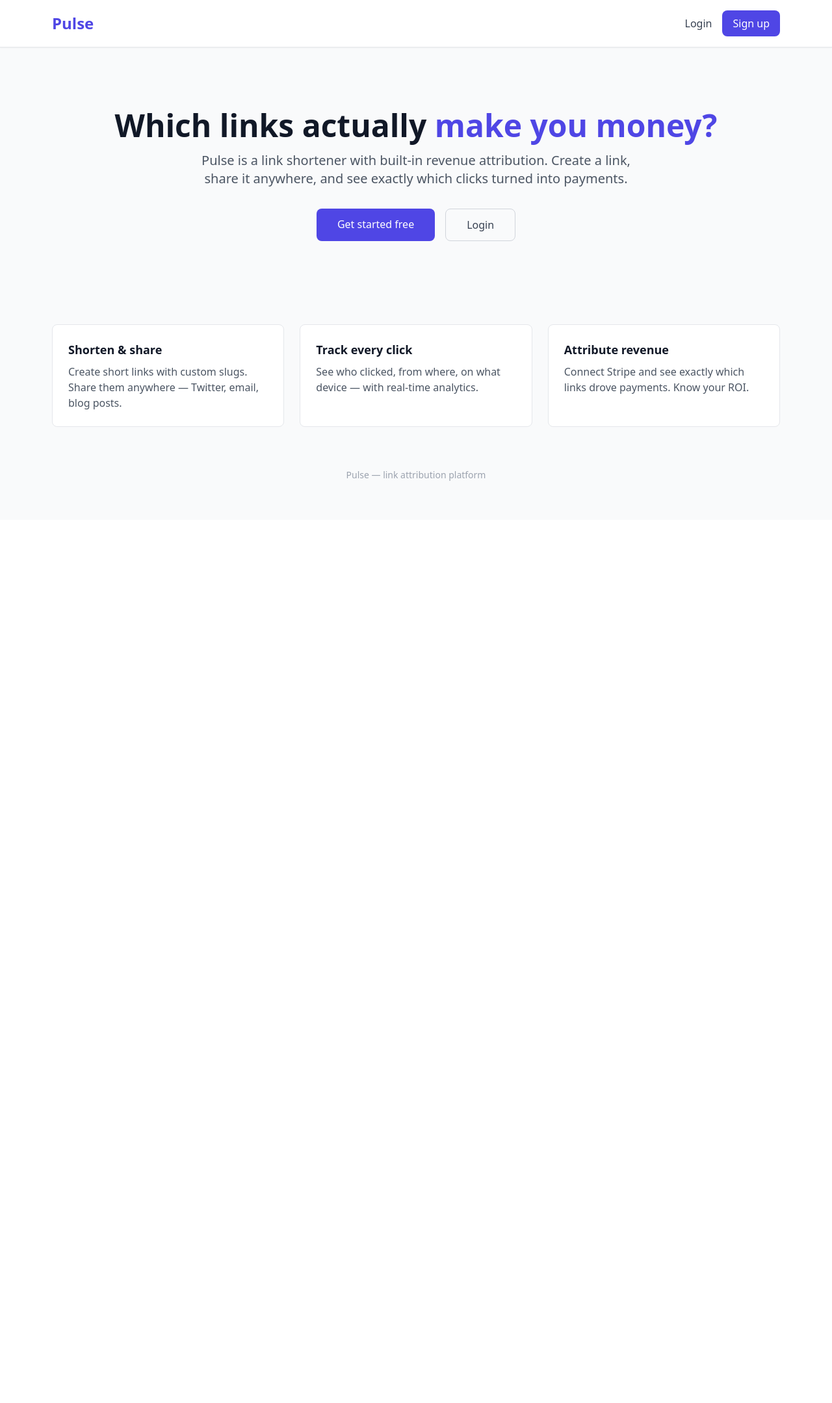
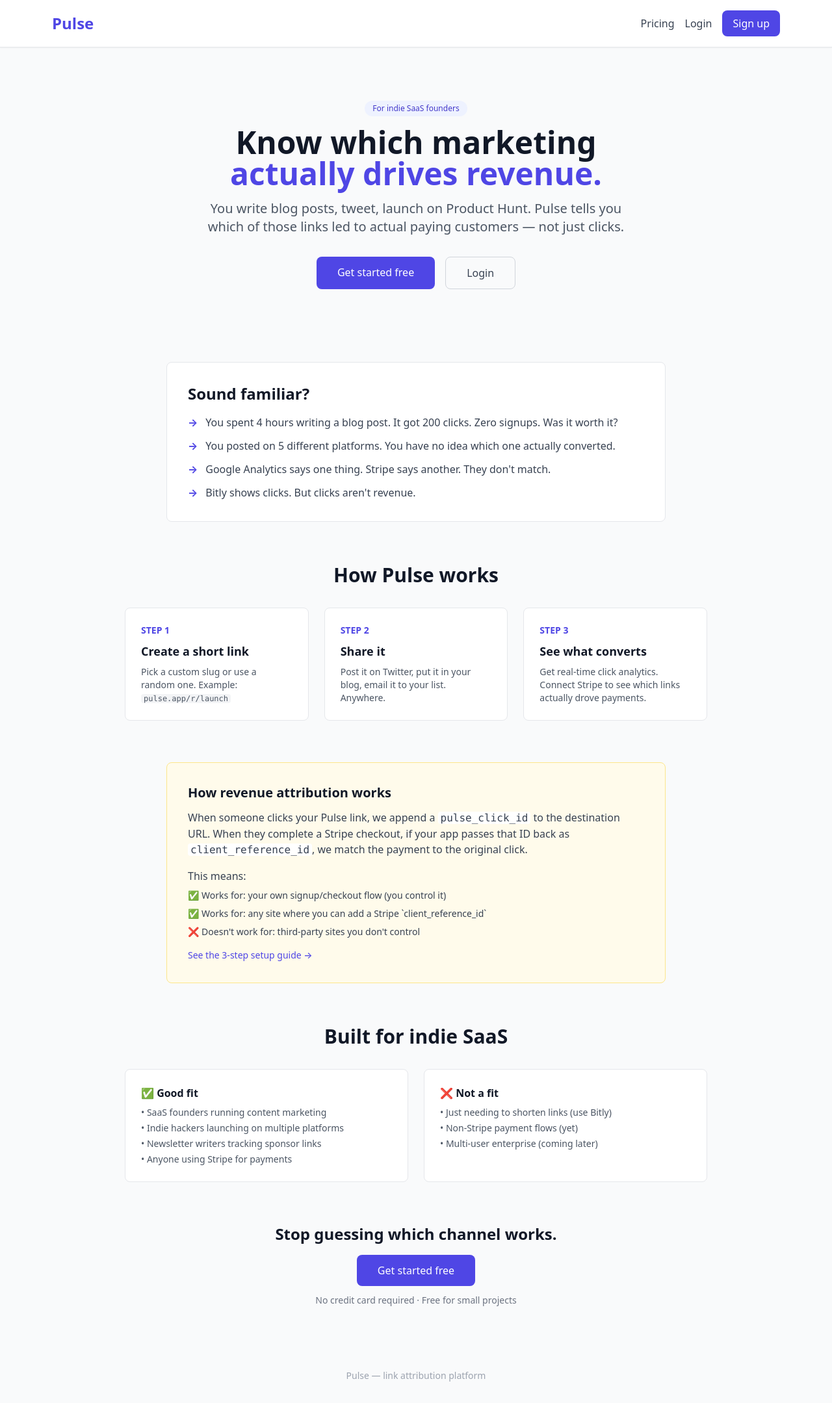
Before and after one commit to Mikeoni27/Pulse, a Python web app: template app/templates/index.html in a window 1280 px wide. Shown: the whole page at 65% size. Before the commit the page ends 740 px from the top, so only its background shows below. Run offline with Jinja, Linux system fonts and the light colour scheme; the template is opened without the code that fills it, so the values that code supplies are empty; some libraries are stand-ins or nearby versions.

Commit message:
Sellable positioning: founder-focused landing, onboarding, pricing page

```diff
--- a/app/templates/base.html
+++ b/app/templates/base.html
@@ -18,12 +18,14 @@
             <div class="flex items-center gap-4">
                 {% if current_user %}
                     <a href="/dashboard" class="text-gray-700 hover:text-indigo-600">Dashboard</a>
+                    <a href="/pricing" class="text-gray-700 hover:text-indigo-600">Pricing</a>
                     <span class="text-gray-400">|</span>
                     <span class="text-sm text-gray-500">{{ current_user.email }}</span>
                     <form method="post" action="/logout" class="inline">
                         <button type="submit" class="text-sm text-gray-500 hover:text-red-600">Logout</button>
                     </form>
                 {% else %}
+                    <a href="/pricing" class="text-gray-700 hover:text-indigo-600">Pricing</a>
                     <a href="/login" class="text-gray-700 hover:text-indigo-600">Login</a>
                     <a href="/register" class="bg-indigo-600 text-white px-4 py-2 rounded-lg hover:bg-indigo-700">Sign up</a>
                 {% endif %}
--- a/app/templates/index.html
+++ b/app/templates/index.html
@@ -1,14 +1,19 @@
 {% extends "base.html" %}
-{% block title %}Pulse — Link attribution{% endblock %}
+{% block title %}Pulse — Attribution for indie SaaS{% endblock %}
 {% block content %}
 
-<div class="text-center py-16">
+<!-- Hero -->
+<div class="text-center py-12">
+    <div class="inline-block px-3 py-1 bg-indigo-50 text-indigo-700 rounded-full text-xs font-medium mb-4">
+        For indie SaaS founders
+    </div>
     <h1 class="text-5xl font-bold text-gray-900 mb-4">
-        Which links actually <span class="text-indigo-600">make you money?</span>
+        Know which marketing<br>
+        <span class="text-indigo-600">actually drives revenue.</span>
     </h1>
     <p class="text-xl text-gray-600 max-w-2xl mx-auto mb-8">
-        Pulse is a link shortener with built-in revenue attribution.
-        Create a link, share it anywhere, and see exactly which clicks turned into payments.
+        You write blog posts, tweet, launch on Product Hunt. Pulse tells you which of those links
+        led to actual paying customers — not just clicks.
     </p>
     <div class="flex gap-4 justify-center">
         <a href="/register" class="bg-indigo-600 text-white px-8 py-3 rounded-lg hover:bg-indigo-700 font-medium">
@@ -20,19 +25,112 @@
     </div>
 </div>
 
-<div class="grid md:grid-cols-3 gap-6 mt-16">
-    <div class="bg-white p-6 rounded-lg border border-gray-200">
-        <h3 class="text-lg font-semibold text-gray-900 mb-2">Shorten & share</h3>
-        <p class="text-gray-600">Create short links with custom slugs. Share them anywhere — Twitter, email, blog posts.</p>
-    </div>
-    <div class="bg-white p-6 rounded-lg border border-gray-200">
-        <h3 class="text-lg font-semibold text-gray-900 mb-2">Track every click</h3>
-        <p class="text-gray-600">See who clicked, from where, on what device — with real-time analytics.</p>
-    </div>
-    <div class="bg-white p-6 rounded-lg border border-gray-200">
-        <h3 class="text-lg font-semibold text-gray-900 mb-2">Attribute revenue</h3>
-        <p class="text-gray-600">Connect Stripe and see exactly which links drove payments. Know your ROI.</p>
+<!-- The problem -->
+<div class="max-w-3xl mx-auto mt-16 bg-white rounded-lg border border-gray-200 p-8">
+    <h2 class="text-2xl font-bold text-gray-900 mb-4">Sound familiar?</h2>
+    <ul class="space-y-3 text-gray-700">
+        <li class="flex gap-3">
+            <span class="text-indigo-600 font-bold">→</span>
+            You spent 4 hours writing a blog post. It got 200 clicks. Zero signups. Was it worth it?
+        </li>
+        <li class="flex gap-3">
+            <span class="text-indigo-600 font-bold">→</span>
+            You posted on 5 different platforms. You have no idea which one actually converted.
+        </li>
+        <li class="flex gap-3">
+            <span class="text-indigo-600 font-bold">→</span>
+            Google Analytics says one thing. Stripe says another. They don't match.
+        </li>
+        <li class="flex gap-3">
+            <span class="text-indigo-600 font-bold">→</span>
+            Bitly shows clicks. But clicks aren't revenue.
+        </li>
+    </ul>
+</div>
+
+<!-- How it works -->
+<div class="max-w-4xl mx-auto mt-16">
+    <h2 class="text-3xl font-bold text-gray-900 text-center mb-8">How Pulse works</h2>
+
+    <div class="grid md:grid-cols-3 gap-6">
+        <div class="bg-white p-6 rounded-lg border border-gray-200">
+            <div class="text-sm text-indigo-600 font-bold mb-2">STEP 1</div>
+            <h3 class="text-lg font-semibold text-gray-900 mb-2">Create a short link</h3>
+            <p class="text-gray-600 text-sm">
+                Pick a custom slug or use a random one. Example:
+                <code class="bg-gray-100 px-1 rounded text-xs">pulse.app/r/launch</code>
+            </p>
+        </div>
+
+        <div class="bg-white p-6 rounded-lg border border-gray-200">
+            <div class="text-sm text-indigo-600 font-bold mb-2">STEP 2</div>
+            <h3 class="text-lg font-semibold text-gray-900 mb-2">Share it</h3>
+            <p class="text-gray-600 text-sm">
+                Post it on Twitter, put it in your blog, email it to your list. Anywhere.
+            </p>
+        </div>
+
+        <div class="bg-white p-6 rounded-lg border border-gray-200">
+            <div class="text-sm text-indigo-600 font-bold mb-2">STEP 3</div>
+            <h3 class="text-lg font-semibold text-gray-900 mb-2">See what converts</h3>
+            <p class="text-gray-600 text-sm">
+                Get real-time click analytics. Connect Stripe to see which links actually
+                drove payments.
+            </p>
+        </div>
     </div>
 </div>
 
+<!-- Attribution explanation (honest) -->
+<div class="max-w-3xl mx-auto mt-16 bg-amber-50 rounded-lg border border-amber-200 p-8">
+    <h2 class="text-xl font-bold text-gray-900 mb-3">How revenue attribution works</h2>
+    <p class="text-gray-700 mb-4">
+        When someone clicks your Pulse link, we append a <code class="bg-white px-1 rounded">pulse_click_id</code>
+        to the destination URL. When they complete a Stripe checkout, if your app passes that ID back
+        as <code class="bg-white px-1 rounded">client_reference_id</code>, we match the payment to the original click.
+    </p>
+    <p class="text-gray-700 mb-2 font-medium">This means:</p>
+    <ul class="space-y-2 text-sm text-gray-700 mb-4">
+        <li>✅ Works for: your own signup/checkout flow (you control it)</li>
+        <li>✅ Works for: any site where you can add a Stripe `client_reference_id`</li>
+        <li>❌ Doesn't work for: third-party sites you don't control</li>
+    </ul>
+    <p class="text-sm text-gray-600">
+        <a href="/docs" class="text-indigo-600 hover:underline font-medium">See the 3-step setup guide →</a>
+    </p>
+</div>
+
+<!-- Who it's for -->
+<div class="max-w-4xl mx-auto mt-16">
+    <h2 class="text-3xl font-bold text-gray-900 text-center mb-8">Built for indie SaaS</h2>
+    <div class="grid md:grid-cols-2 gap-6">
+        <div class="bg-white p-6 rounded-lg border border-gray-200">
+            <h3 class="font-semibold text-gray-900 mb-2">✅ Good fit</h3>
+            <ul class="text-sm text-gray-600 space-y-1">
+                <li>• SaaS founders running content marketing</li>
+                <li>• Indie hackers launching on multiple platforms</li>
+                <li>• Newsletter writers tracking sponsor links</li>
+                <li>• Anyone using Stripe for payments</li>
+            </ul>
+        </div>
+        <div class="bg-white p-6 rounded-lg border border-gray-200">
+            <h3 class="font-semibold text-gray-900 mb-2">❌ Not a fit</h3>
+            <ul class="text-sm text-gray-600 space-y-1">
+                <li>• Just needing to shorten links (use Bitly)</li>
+                <li>• Non-Stripe payment flows (yet)</li>
+                <li>• Multi-user enterprise (coming later)</li>
+            </ul>
+        </div>
+    </div>
+</div>
+
+<!-- Final CTA -->
+<div class="text-center mt-16 mb-8">
+    <h2 class="text-2xl font-bold text-gray-900 mb-4">Stop guessing which channel works.</h2>
+    <a href="/register" class="inline-block bg-indigo-600 text-white px-8 py-3 rounded-lg hover:bg-indigo-700 font-medium">
+        Get started free
+    </a>
+    <p class="text-sm text-gray-500 mt-3">No credit card required · Free for small projects</p>
+</div>
+
 {% endblock %}
```
Also changed, not shown: app/api/views.py (+9 -0 lines), app/templates/dashboard.html (+15 -2 lines), app/templates/pricing.html (added, +75 -0 lines).
